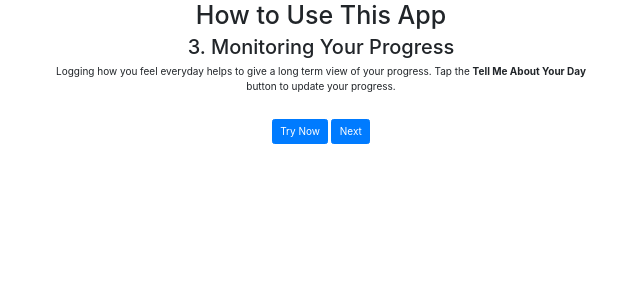
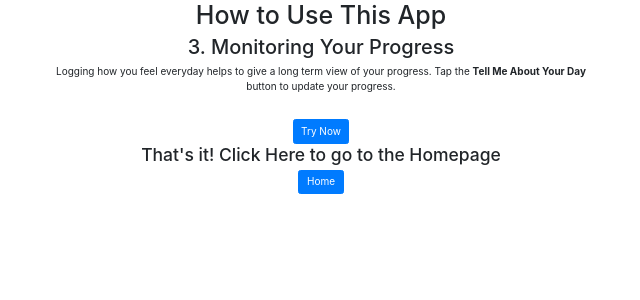
Before and after one commit to dvoong/davidvoong, a Django app: page /cbt/monitoring-your-progress in a window 1280 px wide. Shown: the top 300 px of the page, without its empty margins (319-959 px from the left). Run offline with Django 3.2, Linux system fonts and the light colour scheme; some libraries are stand-ins or nearby versions.

Commit message:
Tidy up the how to

```diff
--- a/myapp/templates/monitoring_your_progress.html
+++ b/myapp/templates/monitoring_your_progress.html
@@ -33,8 +33,14 @@
 
 	<div style="padding-top: 15px" class="row">
 	  <div style="text-align: center" class="col-sm-6 col-sm-offset-3">
-	    <a class="btn btn-primary" href="#" role="button">Try Now</a>
-	    <a class="btn btn-primary" href="/cbt/fin" role="button">Next</a>
+	    <a class="btn btn-primary" href="/cbt/day-log" role="button">Try Now</a>
+	  </div>
+	</div>
+
+	<div  class="row">
+	  <div style="text-align: center" class="col-sm-6 col-sm-offset-3">
+	    <h3>That's it! Click Here to go to the Homepage</h3>
+	    <a class="btn btn-primary" href="/cbt/home" role="button">Home</a>
 	  </div>
 	</div>
 
```
